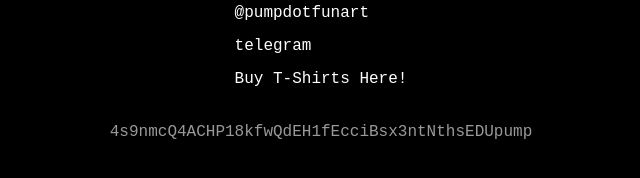
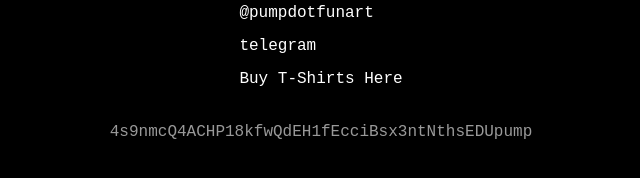
Before and after one commit to presetnet/PF, a plain HTML site: page index.html in a window 1280 px wide. Shown: the part 418-596 px from the top of the page, 319-959 px from the left. Drawn offline with Linux system fonts and the light colour scheme.

Commit message:
Update index.html

```diff
--- a/index.html
+++ b/index.html
@@ -17,7 +17,7 @@
         <li><a href="https://dexscreener.com/solana/9k2YkWs3vwjro42QiDRdqQyTvtPMqtFtthEuFvLHegrM" target="_blank">dexscreener</a></li>
         <li><a href="https://x.com/pumpdotfunart" target="_blank">@pumpdotfunart</a></li>
         <li><a href="https://t.me/+GQI-gO0HXxllMjI1" target="_blank">telegram</a></li>
-        <li><a href="https://preset-shop.fourthwall.com/" target="_blank">Buy T-Shirts Here!</a></li>
+        <li><a href="https://preset-shop.fourthwall.com/" target="_blank">Buy T-Shirts Here</a></li>
     </ul>
     <div class="social-media">
         <span>4s9nmcQ4ACHP18kfwQdEH1fEcciBsx3ntNthsEDUpump</span>
```
